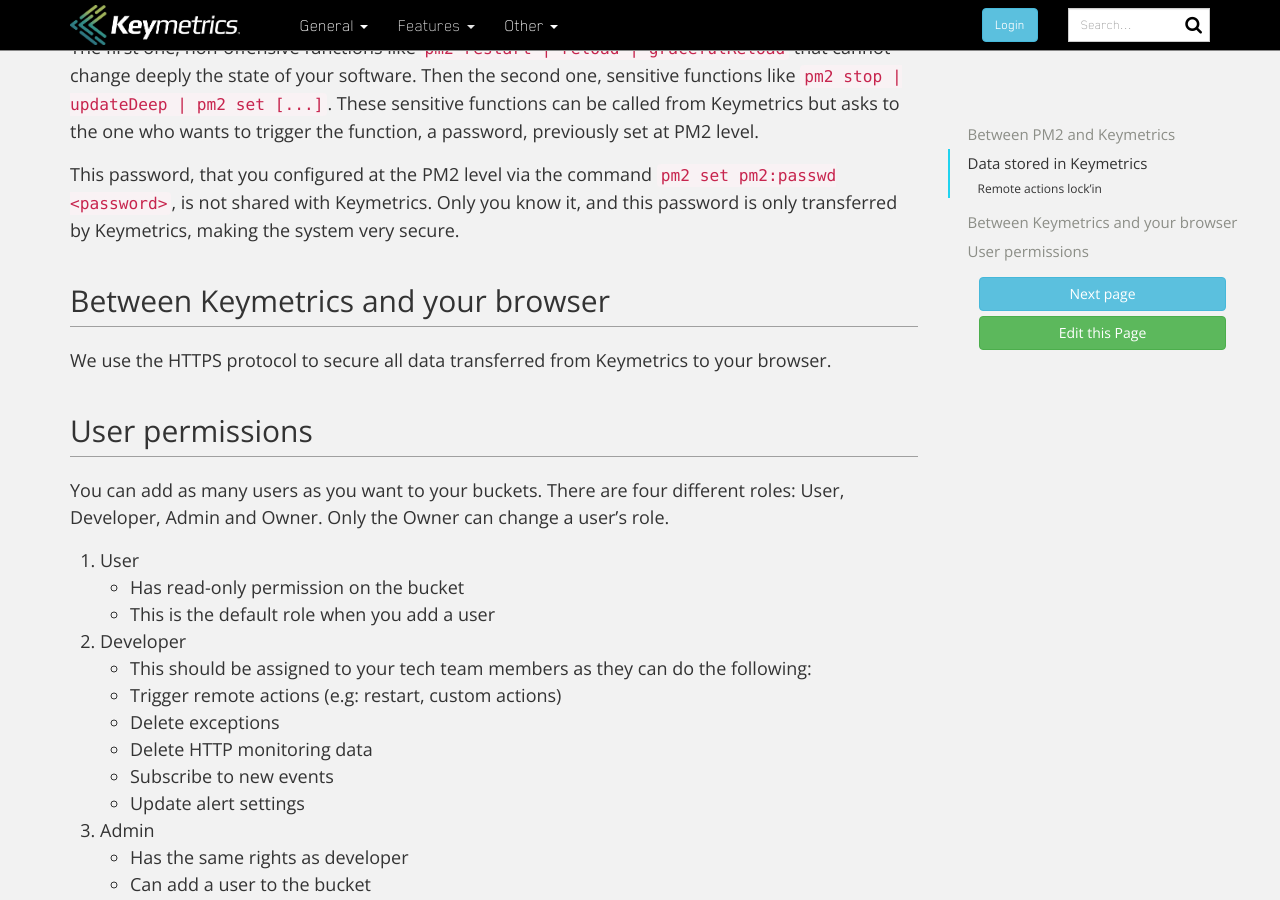
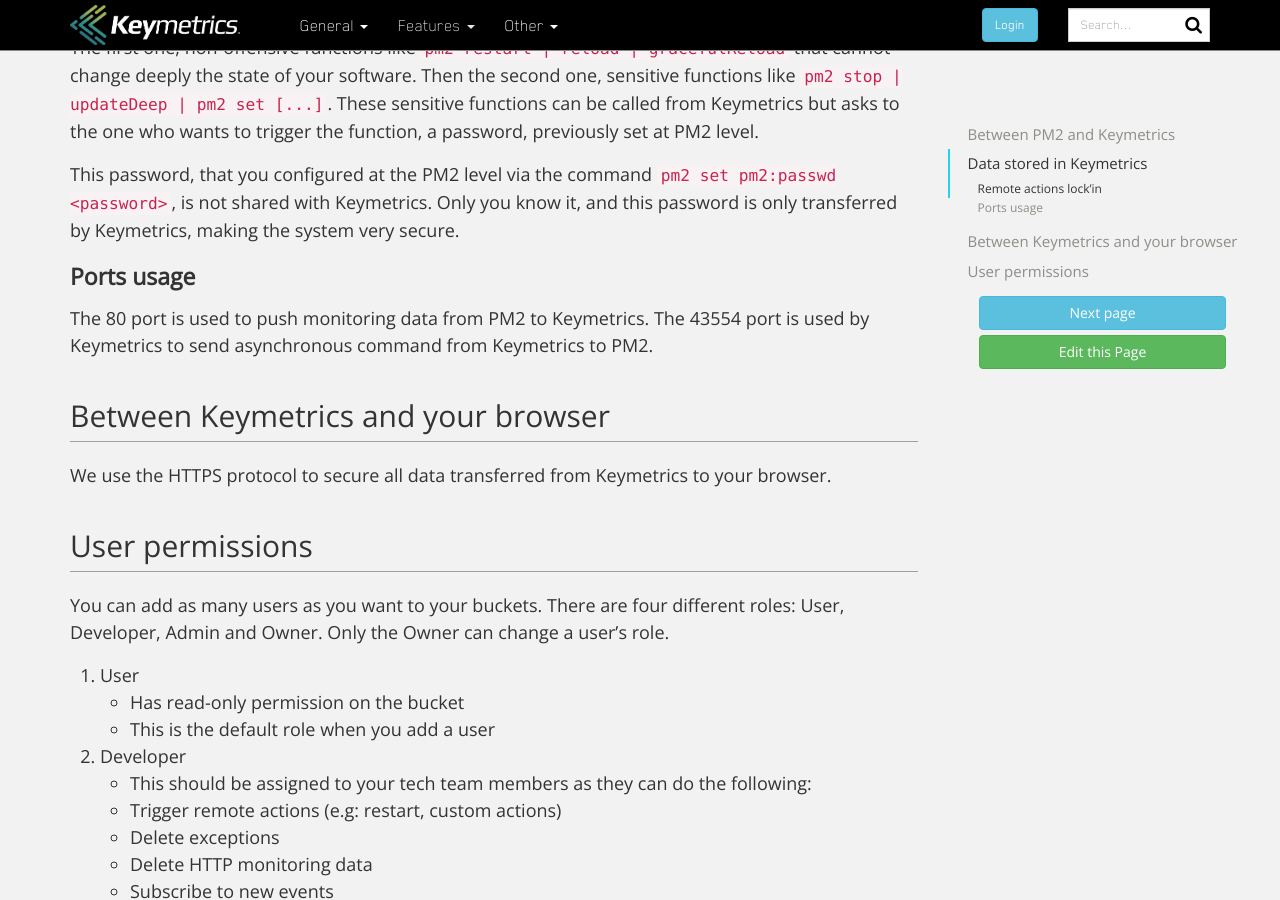
Before and after one commit to keymetrics/keymetrics.github.io, a Jekyll site: the page built from docs/keymetrics/security.md, in a window 1280 px wide and 900 px high, scrolled down 1323 px. Built offline with Jekyll 4.4.1, drawn with Linux system fonts in a browser that asks for light colours; nearby versions of some CDN libraries; a script that is not in the unit is left out; comment, search, counter and statistics services are not loaded.

Commit message:
Update security.md

```diff
--- a/docs/keymetrics/security.md
+++ b/docs/keymetrics/security.md
@@ -40,6 +40,11 @@ Then the second one, sensitive functions like `pm2 stop | updateDeep | pm2 set [
 
 This password, that you configured at the PM2 level via the command `pm2 set pm2:passwd <password>`, is not shared with Keymetrics. Only you know it, and this password is only transferred by Keymetrics, making the system very secure.
 
+### Ports usage
+
+The 80 port is used to push monitoring data from PM2 to Keymetrics.
+The 43554 port is used by Keymetrics to send asynchronous command from Keymetrics to PM2.
+
 ## Between Keymetrics and your browser
 
 We use the HTTPS protocol to secure all data transferred from Keymetrics to your browser.
```
